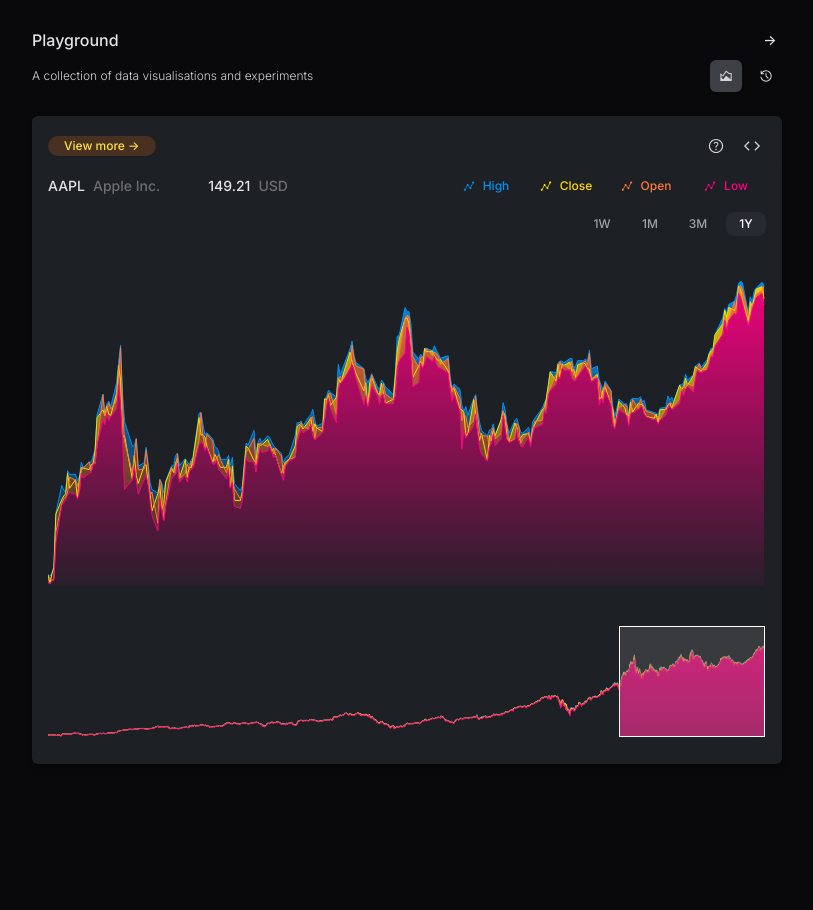
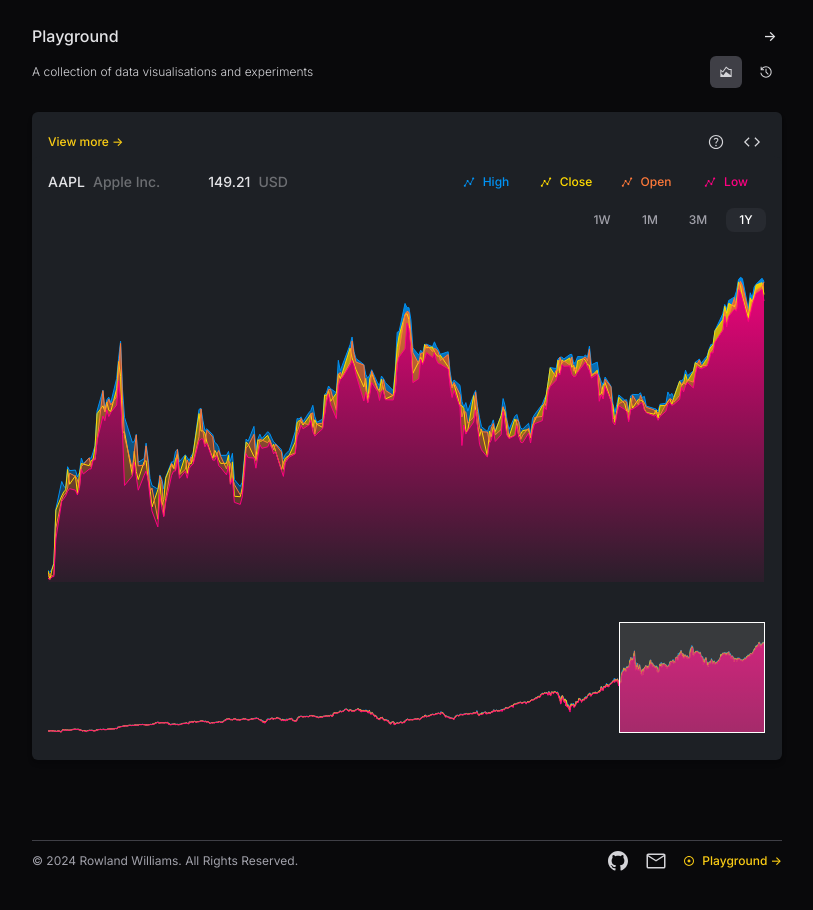
Before and after one commit to rowlandwilliams/playground, a Next.js app: page / in a window 1280 px wide. Shown: the part 1160-2070 px from the top of the page, without its empty margins (233-1046 px from the left). Before the commit the page ends 1972 px from the top, so only its background shows below. Built offline with nearby package versions, Linux system fonts and the light colour scheme.

Commit message:
add footer

```diff
--- a/src/app/page.tsx
+++ b/src/app/page.tsx
@@ -3,6 +3,7 @@ import { Navbar } from "@/components/Navbar/Navbar";
 import { Projects } from "@/components/Projects/Projects";
 import { TernaryPlot } from "@/components/TernaryPlot/TernaryPlot";
 import { HomepagePlayground } from "@/components/HomepagePlayground/HomepagePlayground";
+import { Footer } from "@/components/Footer/Footer";
 
 export default function Home() {
   return (
@@ -20,6 +21,7 @@ export default function Home() {
         </div>
         <Projects />
         <HomepagePlayground />
+        <Footer />
       </article>
     </main>
   );
--- a/src/components/BioText/BioText.tsx
+++ b/src/components/BioText/BioText.tsx
@@ -1,3 +1,4 @@
+import { NavbarPlaygroundLink } from "../Navbar/NavbarPlaygroundLink/NavbarPlaygroundLink";
 import { EmailLink } from "../SHARED/EmailLink/EmailLink";
 import { GithubLink } from "../SHARED/GithubLink/GithubLink";
 import { BioTextLinks } from "./BioTextLinks/BioTextLinks";
--- a/src/components/BioText/BioTextLinks/BioTextLinks.tsx
+++ b/src/components/BioText/BioTextLinks/BioTextLinks.tsx
@@ -1,3 +1,4 @@
+import { NavbarPlaygroundLink } from "@/components/Navbar/NavbarPlaygroundLink/NavbarPlaygroundLink";
 import { EmailLink } from "@/components/SHARED/EmailLink/EmailLink";
 import { GithubLink } from "@/components/SHARED/GithubLink/GithubLink";
 
@@ -6,6 +7,7 @@ export const BioTextLinks = () => {
     <div className="flex gap-x-4 text-zinc-800 items-center dark:text-zinc-300">
       <GithubLink />
       <EmailLink />
+      <NavbarPlaygroundLink />
     </div>
   );
 };
--- /dev/null
+++ b/src/components/Footer/Footer.tsx
@@ -0,0 +1,12 @@
+import { BioTextLinks } from "../BioText/BioTextLinks/BioTextLinks";
+
+export const Footer = () => {
+  const date = new Date();
+
+  return (
+    <section className="flex flex-col xs:flex-row gap-2 border-t pt-2 text-zinc-400 dark:border-zinc-700 justify-between xs:items-center">
+      <div>© {date.getFullYear()} Rowland Williams. All Rights Reserved.</div>
+      <BioTextLinks />
+    </section>
+  );
+};
--- a/src/components/Navbar/Navbar.tsx
+++ b/src/components/Navbar/Navbar.tsx
@@ -21,7 +21,6 @@ export const Navbar = () => {
           Design Technologist
           <div className="h-3 w-3 rounded-full bg-gradient-to-br from-blue-700 dark:from-teal-400 via-rose-600 dark:via-blue-600 to-yellow-400 dark:to-yellow-200"></div>
         </h2>
-        <NavbarPlaygroundLink />
       </div>
     </header>
   );
--- a/src/components/Navbar/NavbarPlaygroundLink/NavbarPlaygroundLink.tsx
+++ b/src/components/Navbar/NavbarPlaygroundLink/NavbarPlaygroundLink.tsx
@@ -12,7 +12,7 @@ export const NavbarPlaygroundLink = ({
   return (
     <Link
       href={"/playground/twenty-four-hours"}
-      className="flex gap-x-2 text-xs items-center bg-orange-300 dark:bg-orange-500 px-4 rounded-full py-0.5 bg-opacity-20 dark:bg-opacity-20 dark:border-none text-orange-600 border border-orange-200 shadow-sm dark:hover:text-green-400 dark:text-yellow-300 font-medium"
+      className="flex gap-x-2 text-xs max-w-max items-center rounded-full py-0.5 text-orange-600 dark:hover:text-green-400 dark:text-yellow-400 font-medium"
     >
       {!noIcon && (
         <svg
```
